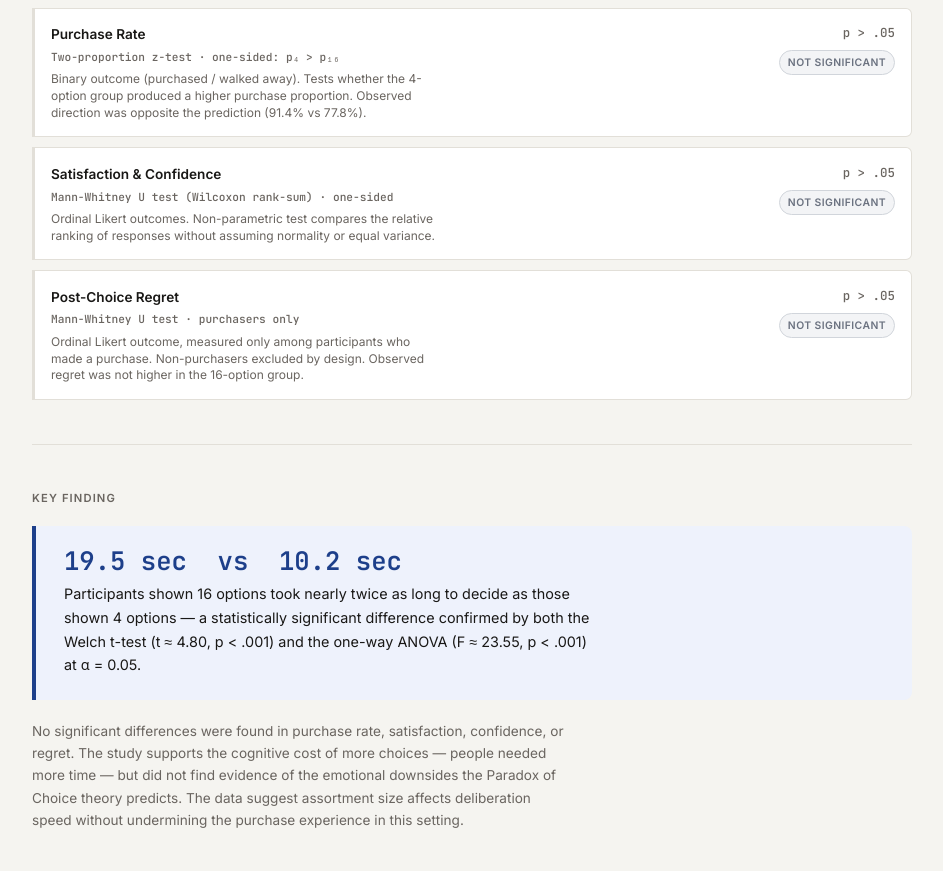
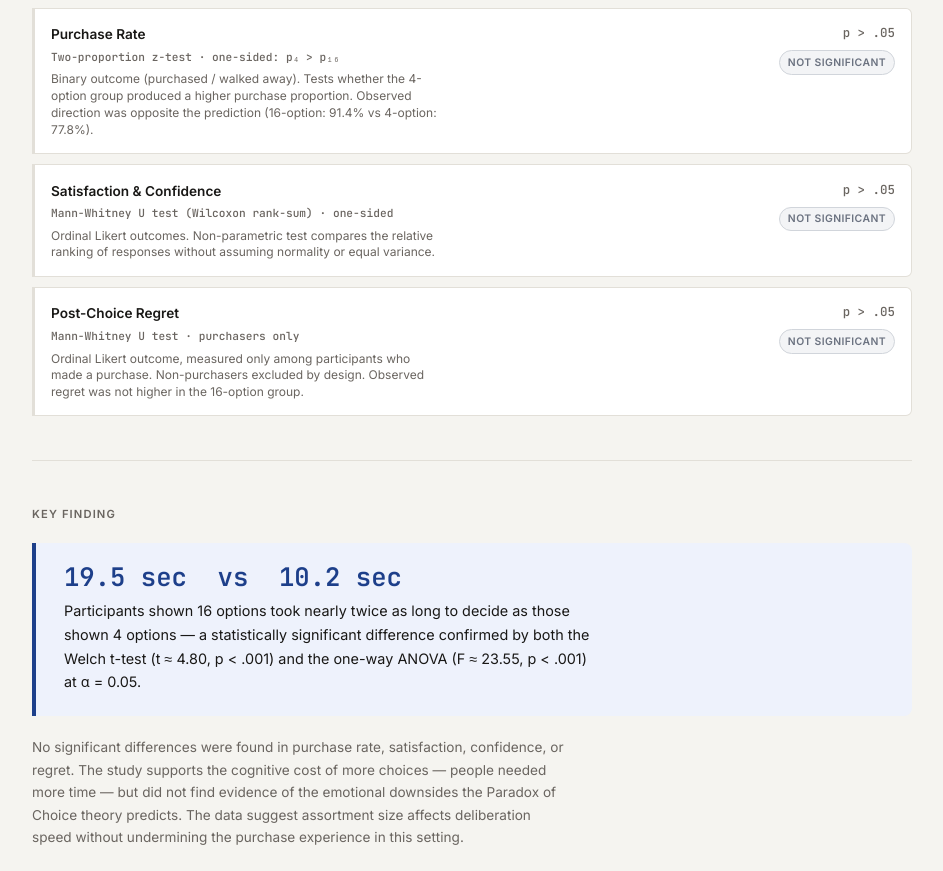
Before and after one commit to Quudus/paradox-of-choice-portfolio, a plain HTML site: page index.html in a window 1280 px wide. Shown: the part 1677-2548 px from the top of the page, without its empty margins (168-1111 px from the left). Drawn offline with Linux system fonts and the light colour scheme.

Commit message:
Fix purchase rate label ordering for clarity

```diff
--- a/index.html
+++ b/index.html
@@ -611,7 +611,7 @@ strong { font-weight: 600; }
         <div>
           <div class="aname">Purchase Rate</div>
           <div class="atest">Two-proportion z-test · one-sided: p₄ > p₁₆</div>
-          <div class="awhy">Binary outcome (purchased / walked away). Tests whether the 4-option group produced a higher purchase proportion. Observed direction was opposite the prediction (91.4% vs 77.8%).</div>
+          <div class="awhy">Binary outcome (purchased / walked away). Tests whether the 4-option group produced a higher purchase proportion. Observed direction was opposite the prediction (16-option: 91.4% vs 4-option: 77.8%).</div>
         </div>
         <div class="aside">
           <div class="aside-stat">p > .05</div>
```
